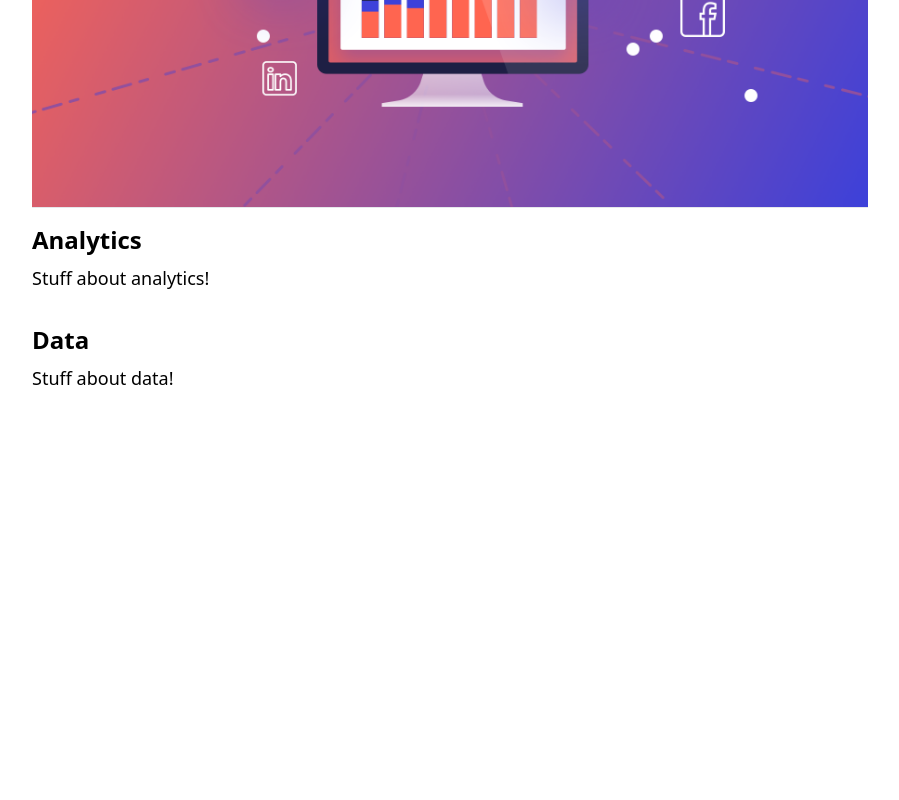
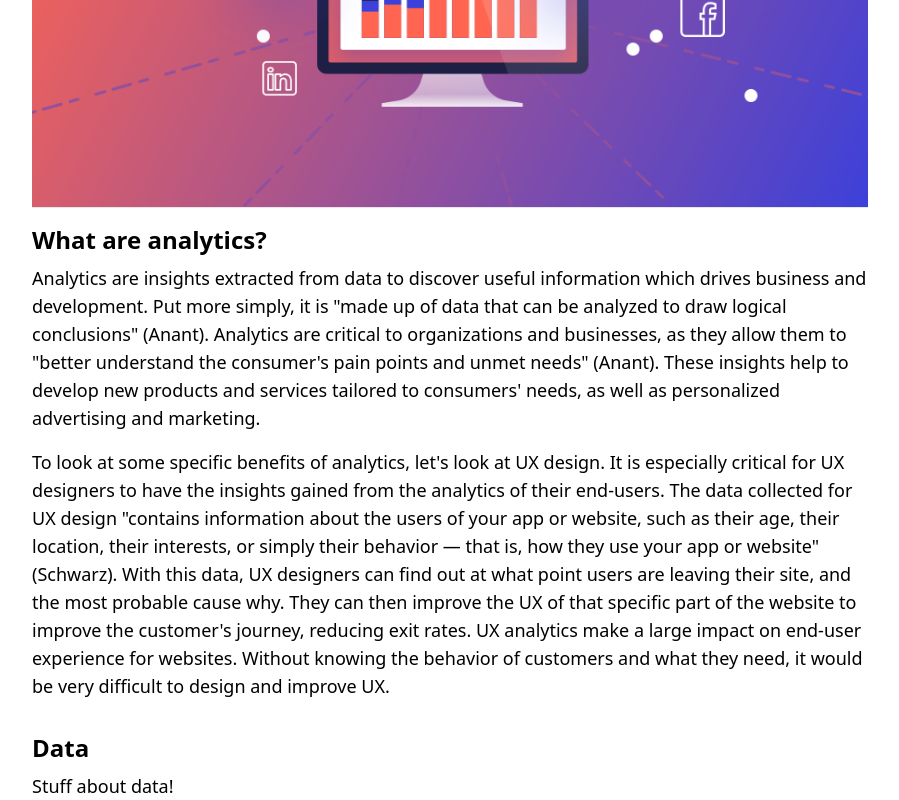
Before and after one commit to Den4200/analytics-and-privacy, a React (Create React App) app: page /analytics-and-data in a window 1280 px wide. Shown: the part 360-1160 px from the top of the page, without its empty margins (190-1089 px from the left). Before the commit the page ends 800 px from the top, so only its background shows below. Built offline with nearby package versions, Linux system fonts and the light colour scheme.

Commit message:
Add information about analytics.

```diff
--- a/src/pages/AnalyticsAndDataPage/index.tsx
+++ b/src/pages/AnalyticsAndDataPage/index.tsx
@@ -7,9 +7,26 @@ const AnalyticsAndDataPage = () => (
     <img src={analyticsAndDataImage} alt="" />
     <hr className="mb-4" />
 
-    <h2 className="text-2xl font-bold mb-2">Analytics</h2>
+    <h2 className="text-2xl font-bold mb-2">What are analytics?</h2>
     <p className="text-lg">
-      Stuff about analytics!
+      Analytics are insights extracted from data to discover useful information which drives
+      business and development. Put more simply, it is "made up of data that can be analyzed to
+      draw logical conclusions" (Anant). Analytics are critical to organizations and businesses, as
+      they allow them to "better understand the consumer's pain points and unmet needs" (Anant).
+      These insights help to develop new products and services tailored to consumers' needs, as
+      well as personalized advertising and marketing.
+    </p>
+    <p className="text-lg mt-4">
+      To look at some specific benefits of analytics, let's look at UX design. It is especially
+      critical for UX designers to have the insights gained from the analytics of their end-users.
+      The data collected for UX design "contains information about the users of your app or
+      website, such as their age, their location, their interests, or simply their behavior — that
+      is, how they use your app or website" (Schwarz). With this data, UX designers can find out at
+      what point users are leaving their site, and the most probable cause why. They can then
+      improve the UX of that specific part of the website to improve the customer's journey,
+      reducing exit rates. UX analytics make a large impact on end-user experience for websites.
+      Without knowing the behavior of customers and what they need, it would be very difficult to
+      design and improve UX.
     </p>
 
     <h2 className="text-2xl font-bold mt-8 mb-2">Data</h2>
```
